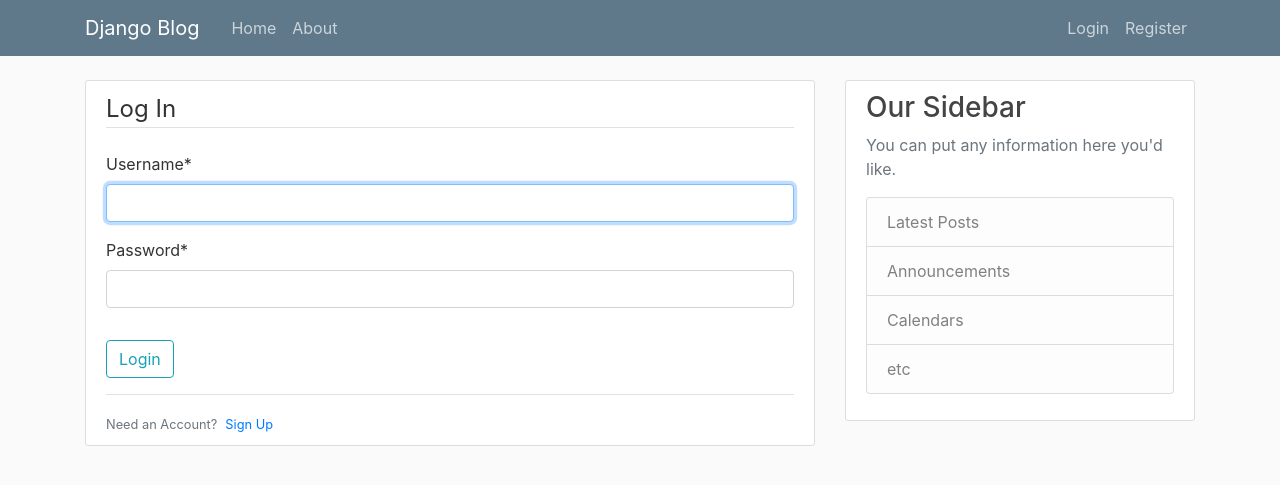
After one commit to clintondmello/BlogApplication, a Django app: page /login/ in a window 1280 px wide. The commit adds this page. Shown: the top 485 px of the page. Run offline with Django 3.2, Linux system fonts and the light colour scheme; some libraries are stand-ins or nearby versions.

Commit message:
Added Login logout functionality

```diff
--- a/BlogApplication/settings.py
+++ b/BlogApplication/settings.py
@@ -122,4 +122,10 @@ USE_TZ = True
 
 STATIC_URL = '/static/'
 
+#MEDIA_ROOT = os.path.join(BASE_DIR, 'media')
+#MEDIA_URL = '/media/'
+
 CRISPY_TEMPLATE_PACK = 'bootstrap4'
+
+LOGIN_REDIRECT_URL = 'blog-home'
+LOGIN_URL = 'login'
--- a/BlogApplication/urls.py
+++ b/BlogApplication/urls.py
@@ -14,10 +14,15 @@ Including another URLconf
     2. Add a URL to urlpatterns:  path('blog/', include('blog.urls'))
 """
 from django.contrib import admin
-from django.urls import path,include
+from django.contrib.auth import views as auth_views
+from django.urls import path, include
 from users import views as user_views
 
 urlpatterns = [
     path('admin/', admin.site.urls),
     path('register/',user_views.register,name='register'),
-    path('',include('blog.urls'))]
+    path('profile/',user_views.profile,name='profile'),
+    path('login/',auth_views.LoginView.as_view(template_name='users/login.html'),name='login'),
+    path('logout/',auth_views.LogoutView.as_view(template_name='users/logout.html'),name='logout'),
+    path('',include('blog.urls')),
+    ]
--- a/blog/templates/blog/base.html
+++ b/blog/templates/blog/base.html
@@ -32,8 +32,13 @@
                     </div>
                     <!-- Navbar Right Side -->
                     <div class="navbar-nav">
-                        <a class="nav-item nav-link" href="#">Login</a>
-                        <a class="nav-item nav-link" href="#">Register</a>
+                        {% if user.is_authenticated %}
+                        <a class="nav-item nav-link" href="{% url 'profile' %}">Profile</a>
+                        <a class="nav-item nav-link" href="{% url 'logout' %}">Logout</a>
+                        {% else %}
+                        <a class="nav-item nav-link" href="{% url 'login' %}">Login</a>
+                        <a class="nav-item nav-link" href="{% url 'register' %}">Register</a>
+                        {% endif %}
                     </div>
                 </div>
             </div>
--- a/users/admin.py
+++ b/users/admin.py
@@ -1,3 +1,4 @@
 from django.contrib import admin
+from .models import Profile
 
-# Register your models here.
+admin.site.register(Profile)
--- /dev/null
+++ b/users/templates/users/login.html
@@ -0,0 +1,19 @@
+{% extends "blog/base.html" %}
+{% load crispy_forms_tags %}
+{% block content %}
+<div class="content-section">
+    <form method="post">
+        {%csrf_token%}
+        <fieldset class="form-group">
+            <legend class="border-bottom mb-4">Log In</legend>
+            {{form|crispy}}
+        </fieldset>
+        <div class="form-group">
+            <button class="btn btn-outline-info" type="submit">Login</button>
+        </div>
+    </form>
+    <div class="border-top pt-3">
+        <small class="text-muted">Need an Account?<a class="ml-2" href="{% url 'register' %}">Sign Up</a></small>
+    </div>
+</div>
+{%  endblock content %}
```
Also changed, not shown: users/models.py (+7 -1 lines), users/templates/users/logout.html (added, +10 -0 lines), users/templates/users/profile.html (added, +7 -0 lines), users/views.py (+8 -3 lines), users/migrations/0001_initial.py (added).
